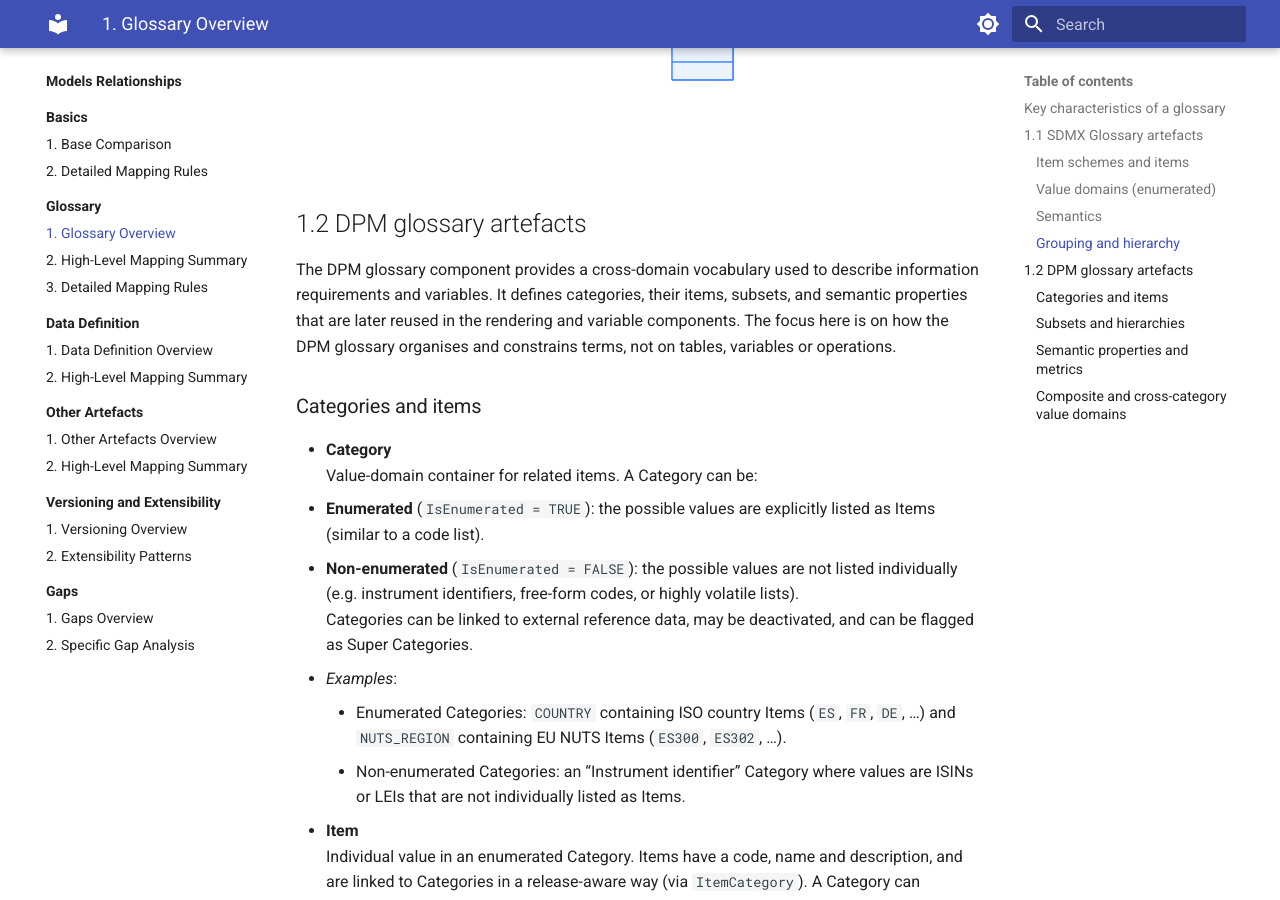
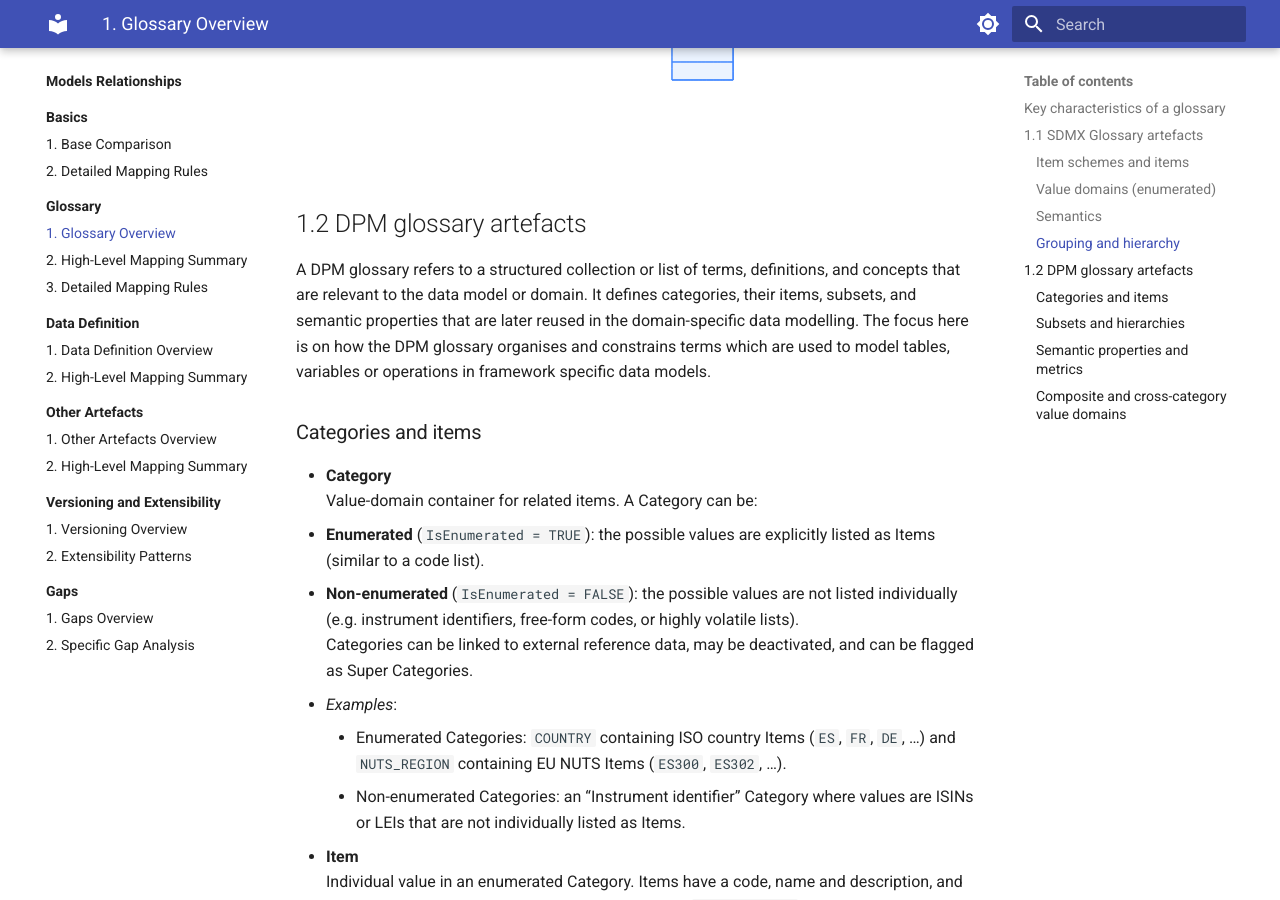
Before and after one commit to sdmx-twg/wp-sdmx-dpm, an MkDocs documentation site: the page built from docs/models-relationships/01_glossary/01_glossary_overview.md, in a window 1280 px wide and 900 px high, scrolled down 5549 px. Built offline with MkDocs 1.6.1 and Material for MkDocs 9.7.7, drawn with Linux system fonts in a browser that asks for light colours.

Commit message:
fix: reword DPM glossary intro to remove rendering references
Addresses #18 — replace the introductory paragraph for section 1.2
to remove forward references to "rendering and variable components"
and use more accessible language.

```diff
--- a/docs/models-relationships/01_glossary/01_glossary_overview.md
+++ b/docs/models-relationships/01_glossary/01_glossary_overview.md
@@ -131,7 +131,7 @@ classDiagram
 
 ## 1.2 DPM glossary artefacts
 
-The DPM glossary component provides a cross-domain vocabulary used to describe information requirements and variables. It defines categories, their items, subsets, and semantic properties that are later reused in the rendering and variable components. The focus here is on how the DPM glossary organises and constrains terms, not on tables, variables or operations.
+A DPM glossary refers to a structured collection or list of terms, definitions, and concepts that are relevant to the data model or domain. It defines categories, their items, subsets, and semantic properties that are later reused in the domain-specific data modelling. The focus here is on how the DPM glossary organises and constrains terms which are used to model tables, variables or operations in framework specific data models.
 
 ### Categories and items
 
```
